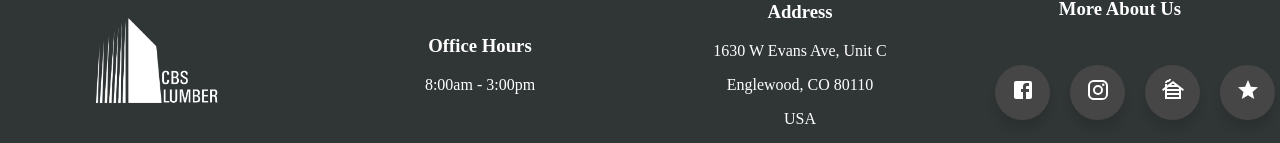
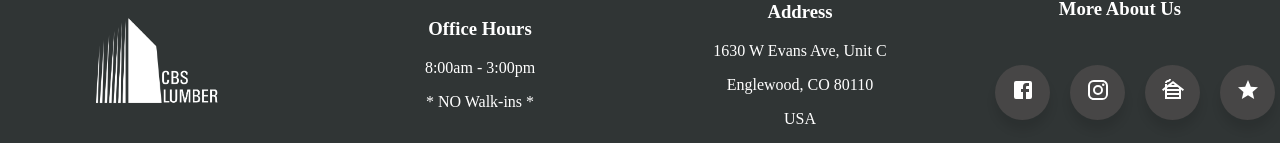
Before and after one commit to Noah8863/CBS-Lumber, a React (Create React App) app: page / in a window 1280 px wide. Shown: the part 3045-3188 px from the top of the page. Built offline with nearby package versions, Linux system fonts and the light colour scheme.

Commit message:
added different pictures for carousel

```diff
--- a/src/components/Carousel/index.jsx
+++ b/src/components/Carousel/index.jsx
@@ -2,12 +2,12 @@ import React from "react";
 import { Link } from "react-router-dom";
 import { Swiper, SwiperSlide } from "swiper/react";
 import { Navigation } from "swiper";
-import IMG1 from "../../images/main-page-header1.jpg";
+import Plywood from '../../images/plywood.jpg'
 import LSL from "../../images/LSL-Product-Image.jpg";
 import OSB from "../../images/OSB-Product-Image.jpg";
 import IJoists from "../../images/I-Joists-Product-Image.jpg";
 import LVL from "../../images/LVL-Product-Image.jpg";
-import Lumber from "../../images/lumber-card-img.jpg";
+import Lumber from "../../images/Lumber-product-card-img.png";
 import "swiper/css";
 import "swiper/css/pagination";
 import "swiper/css/navigation";
@@ -90,7 +90,7 @@ export default function Carousel() {
               </Link>
             </div>
             <div className="product-right-side-container">
-              <img className="right-side-product-image" src={IMG1} />
+              <img className="right-side-product-image" src={Plywood} />
             </div>
           </div>
         </SwiperSlide>
--- a/src/components/Footer/index.js
+++ b/src/components/Footer/index.js
@@ -51,6 +51,7 @@ function Footer() {
         <div>
           <h3 className="footerHeaders">Office Hours</h3>
           <p>8:00am - 3:00pm</p>
+          <p>* NO Walk-ins *</p>
         </div>
         <div id="addressContainer">
           <h3 className="footerHeaders">Address</h3>
```
Also changed, not shown: src/images/Lumber-product-card-img.png (added), 1 other file (tests, documents, lock files or other folders).
